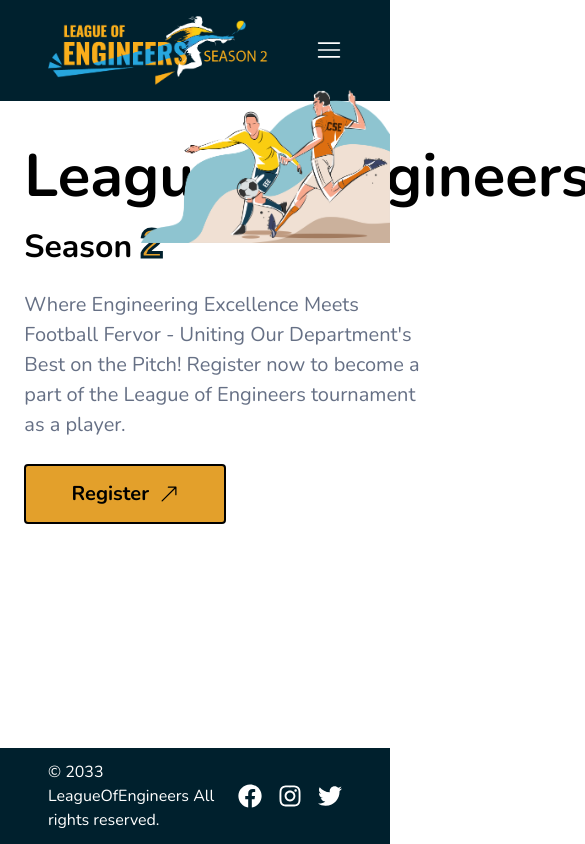
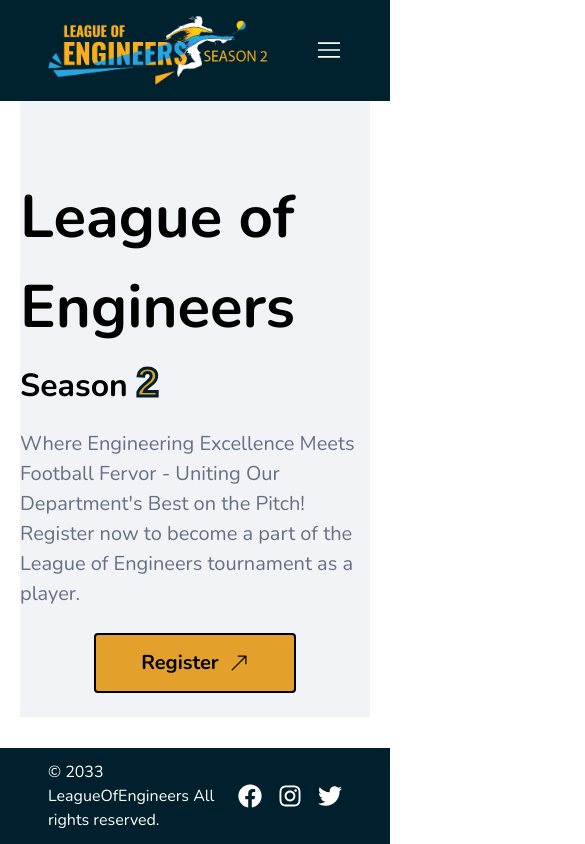
Before and after one commit to zorojuro75/league-of-engineers, a Next.js app: page / in a window 390 px wide. Shown: the whole page, 585 px wide, since content can reach past the window. Built offline with nearby package versions, Linux system fonts and the light colour scheme.

Commit message:
main page mobile view

```diff
--- a/app/(site)/page.tsx
+++ b/app/(site)/page.tsx
@@ -1,6 +1,5 @@
 "use client"
 import Main from '@/components/main'
-import Footer from '@/components/Footer'
 
 export default function Home() {
 
--- a/components/main.tsx
+++ b/components/main.tsx
@@ -1,4 +1,3 @@
-"use client";
 import React from "react";
 import Image from "next/image";
 import Register from "./Register";
@@ -7,26 +6,26 @@ import Footer from "./Footer";
 
 export default function Main() {
   return (
-    <div className="bg-[#f2f3f6] flex">
-      <div className="text-black w-[38.96%] h-[40.53%] absolute">
-        <div className="mt-[20.23%] ms-[16%]">
-        <h1 className="w-[566px] h-[82px] text-[60px] font-bold">
+    <div className="bg-[#f2f3f6] flex md:mx-0 mx-[20px]">
+      <div className="text-black md:w-[38.96%] h-[40.53%] md:absolute">
+        <div className="mt-[20.23%] md:ms-[16%]">
+        <h1 className="md:w-[566px] md:h-[82px] text-[60px] font-bold">
           League of Engineers
         </h1>
-        <p className="w-[150px] h-[55px] text-[32px] font-semibold">
+        <p className="md:w-[150px] h-[55px] text-[32px] font-semibold">
           Season <span className={`${styles.wrapper}`}>2</span>
         </p>
-        <p className="my-[22px] w-[403px] h-auto text-[#667085] text-[20px]">
+        <p className="my-[22px] md:w-[403px] h-auto text-[#667085] text-[20px]">
           Where Engineering Excellence Meets Football Fervor - Uniting Our
           Department&apos;s Best on the Pitch! Register now to become a part of the
           League of Engineers tournament as a player.
         </p>
         <div>
-          <Register className="w-[202px] h-[60px] gap-[10px] py-[8px] px-[15px]"/>
+          <Register className="w-[202px] h-[60px] gap-[10px] py-[8px] px-[15px] md:mx-0 mx-auto"/>
         </div>
         </div>
       </div>
-      <div className="ms-[36.27%] mt-[20.2%] h-[70.38%] w-[63.75%] bottom-[10rem] absolute">
+      <div className="ms-[36.27%] mt-[20.2%] h-[70.38%] w-[63.75%] bottom-[10rem] absolute md:block hidden">
         <Image
           src="/kicking.png"
           height={10000}
```
